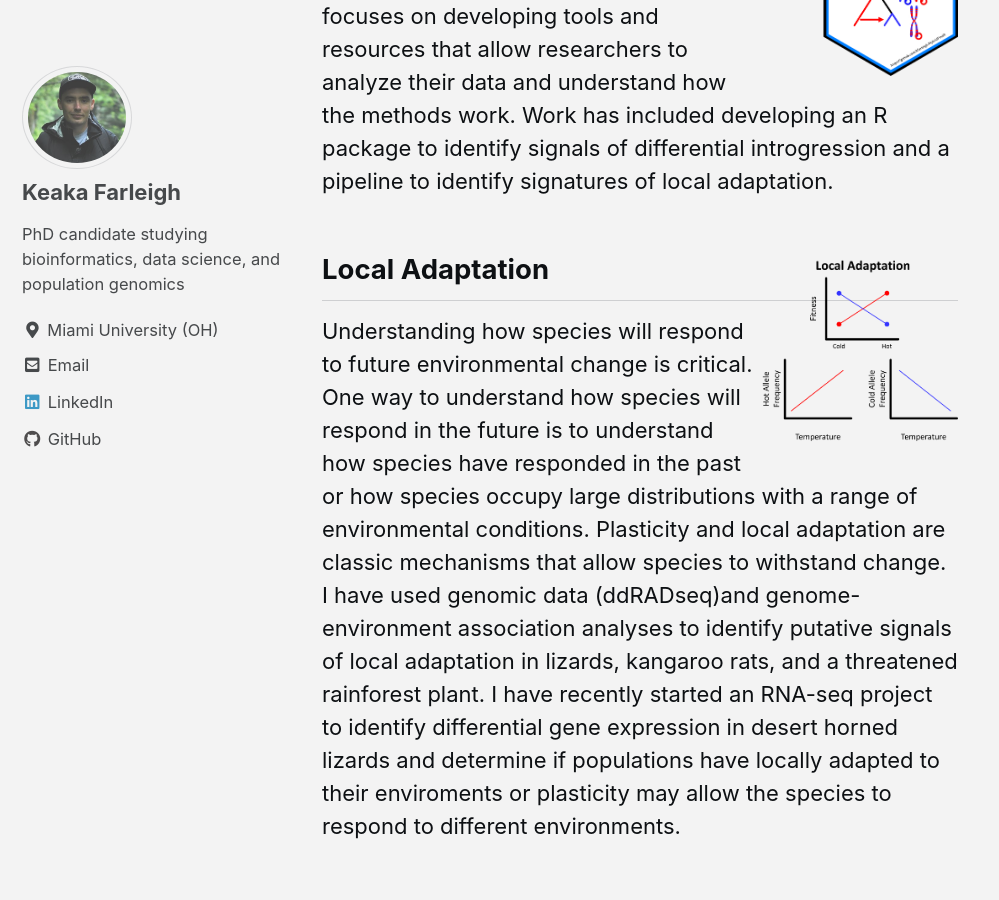
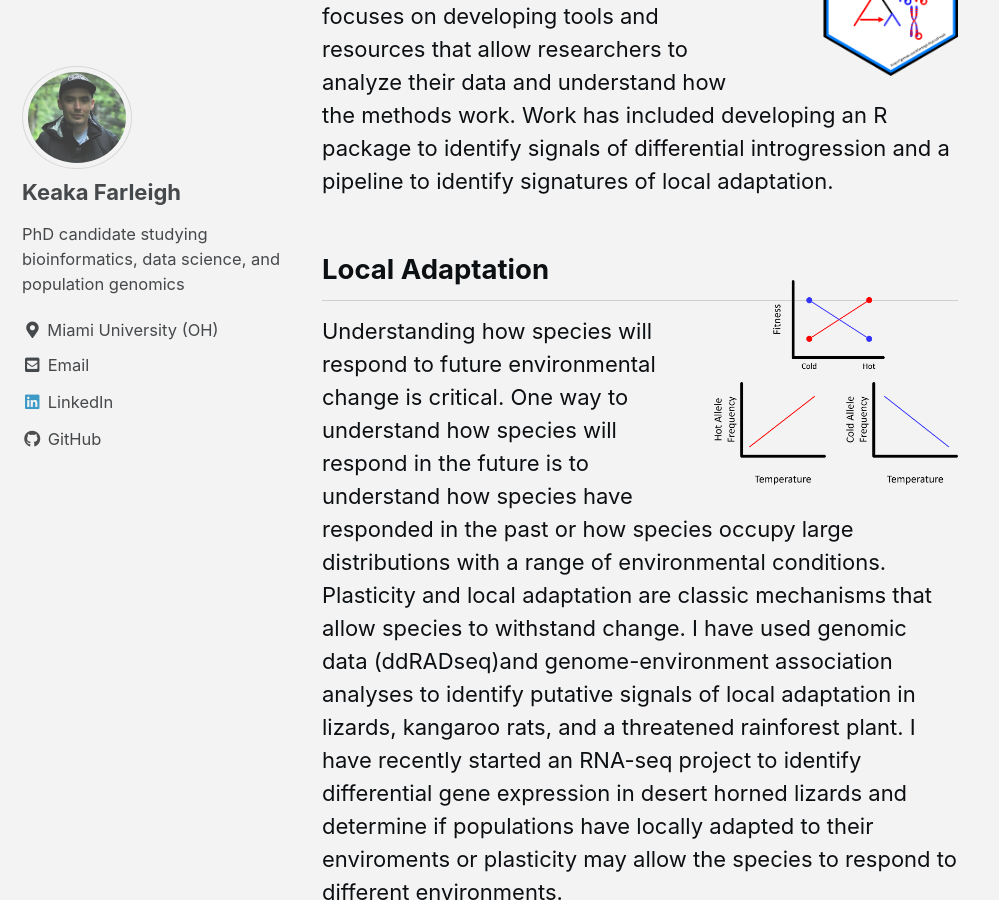
Before and after one commit to kfarleigh/kfarleigh.github.io, a Jekyll site: the page built from _pages/research.md, in a window 1280 px wide and 900 px high, scrolled down 609 px. Shown: the whole window, without its empty margins (0-999 px from the left). Built offline with Jekyll 4.4.1, drawn with Linux system fonts in a browser that asks for light colours; cached includes are drawn as plain includes.

Commit message:
Updated images

```diff
--- a/_pages/research.md
+++ b/_pages/research.md
@@ -6,7 +6,7 @@ I seek to understand how genomic variation is influenced and to understand how g
 ## Bioinformatics <img align="right" src="/images/Software_HexStickers.png"  width="200px" height="250px">
 Genomic scale datasets are becoming the standard in modern biology. Understanding how to process and analyze this data is critical. My research focuses on developing tools and resources that allow researchers to analyze their data and understand how the methods work. Work has included developing an R package to identify signals of differential introgression and a pipeline to identify signatures of local adaptation.
 
-## Local Adaptation <img align="right" src="/images/Local_Adaptation.png"  width="200px" height="200px">
+## Local Adaptation <img align="right" src="/images/Local_Adaptation.png"  width="250px" height="225px">
 Understanding how species will respond to future environmental change is critical. One way to understand how species will respond in the future is to understand how species have responded in the past or how species occupy large distributions with a range of environmental conditions. Plasticity and local adaptation are classic mechanisms that allow species to withstand change. I have used genomic data (ddRADseq)and genome-environment association analyses to identify putative signals of local adaptation in lizards, kangaroo rats, and a threatened rainforest plant. I have recently started an RNA-seq project to identify differential gene expression in desert horned lizards and determine if populations have locally adapted to their enviroments or plasticity may allow the species to respond to different environments.
 ## Hybridization <img align="right" src="/images/Hybridization.png"  width="200px" height="250px">
 I am interested in why hybridization occurs. What processes promote hybridization, and what mechanisms cause introgression in some genomic regions but not others? Part of my dissertation focuses on hybridization and differential introgression in Caribean anoles. In this project, my collaborators and I find evidence of hybridization, introduce an R package to identify signals of differential introgression and use demographic models and simulations to support our findings. The manuscript for this project is currently in review at Molecular Ecology.
```
Also changed, not shown: images/Hybridization.png, images/Local_Adaptation.png, images/Research_multipanel.png.
